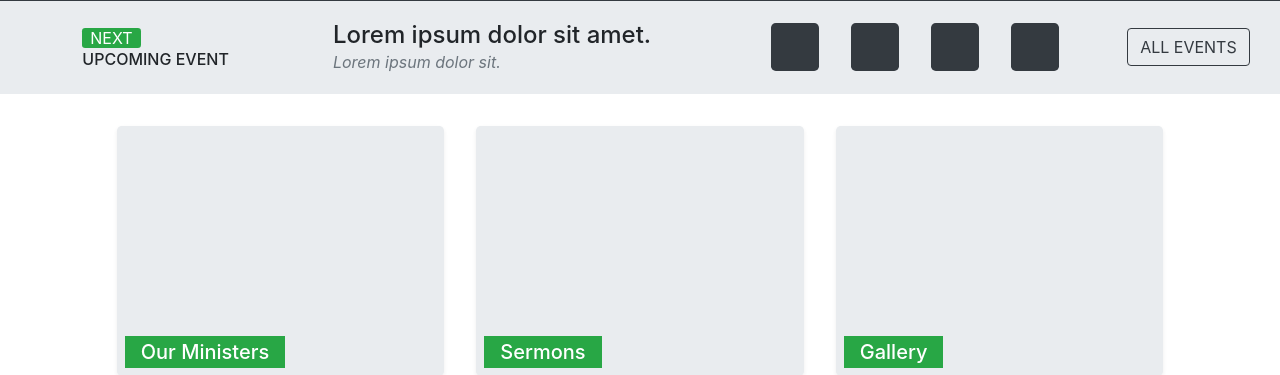
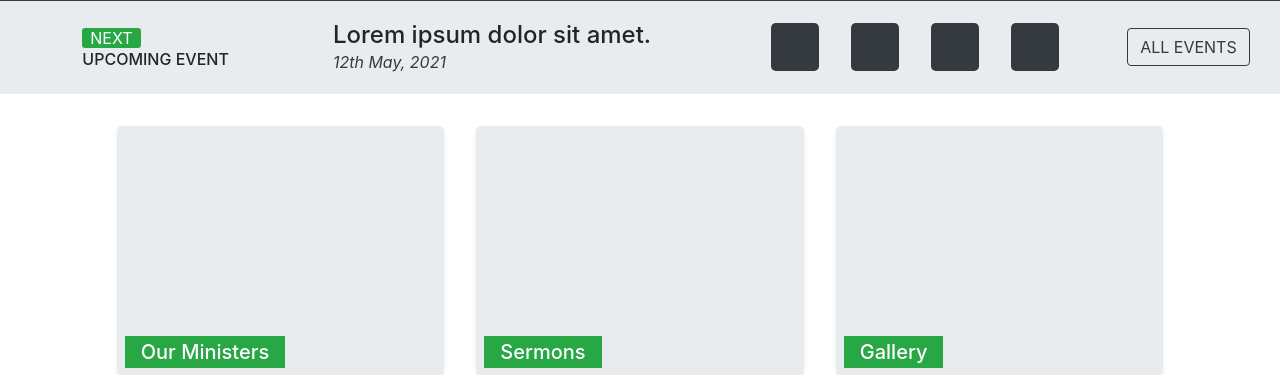
Before and after one commit to CodeTemplar99/DBM, a Django app: page / in a window 1280 px wide. Shown: the part 711-1086 px from the top of the page. Run offline with Django 3.2, Linux system fonts and the light colour scheme; some libraries are stand-ins or nearby versions.

Commit message:
change date format in home

```diff
--- a/templates/home.html
+++ b/templates/home.html
@@ -20,7 +20,7 @@
 
     <div class="bg-transparent mx-sm-5 p-1">
       <h4 class="mb-0">Lorem ipsum dolor sit amet.</h4>
-      <span class="text-muted font-italic">Lorem ipsum dolor sit.</span>
+      <span class="text-dark font-weight-normal font-italic">12th May, 2021</span>
     </div>
 
     <div class="bg-transparent mx-sm-5 p-1 d-flex justify-content-around align-items-center">
```
